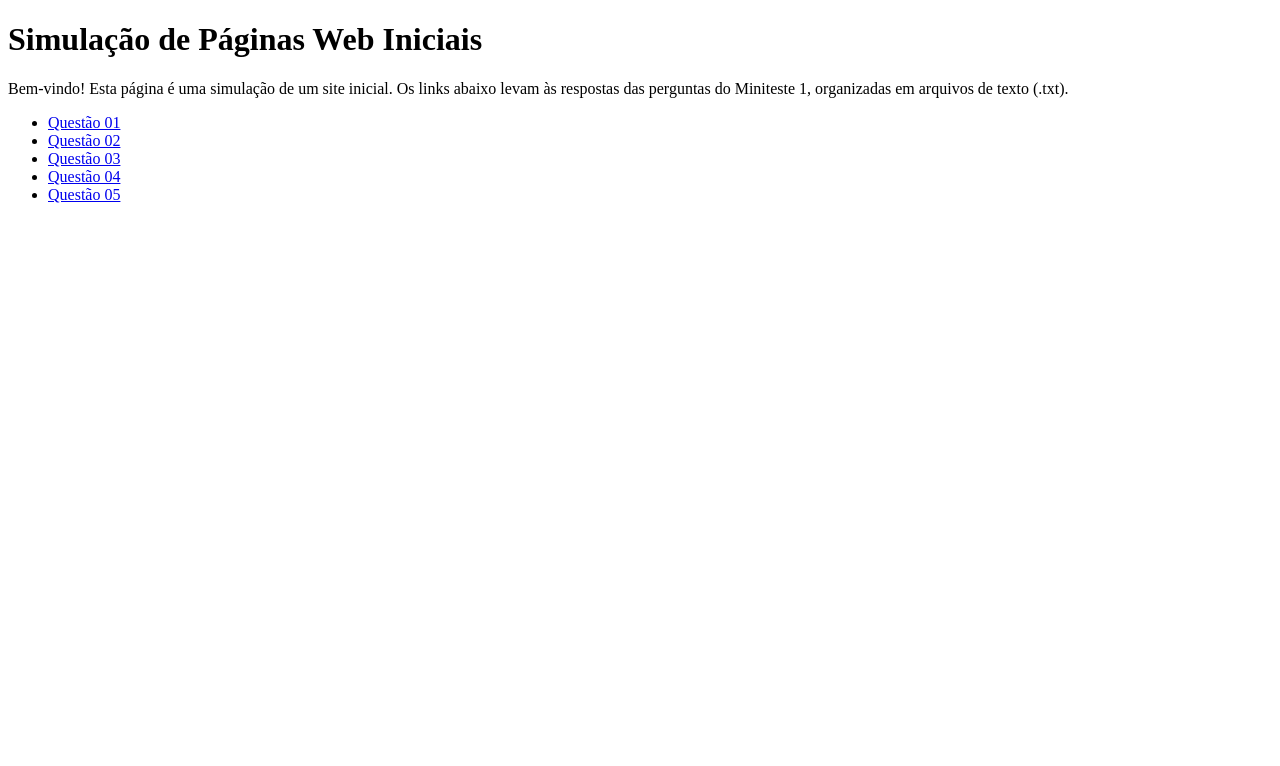
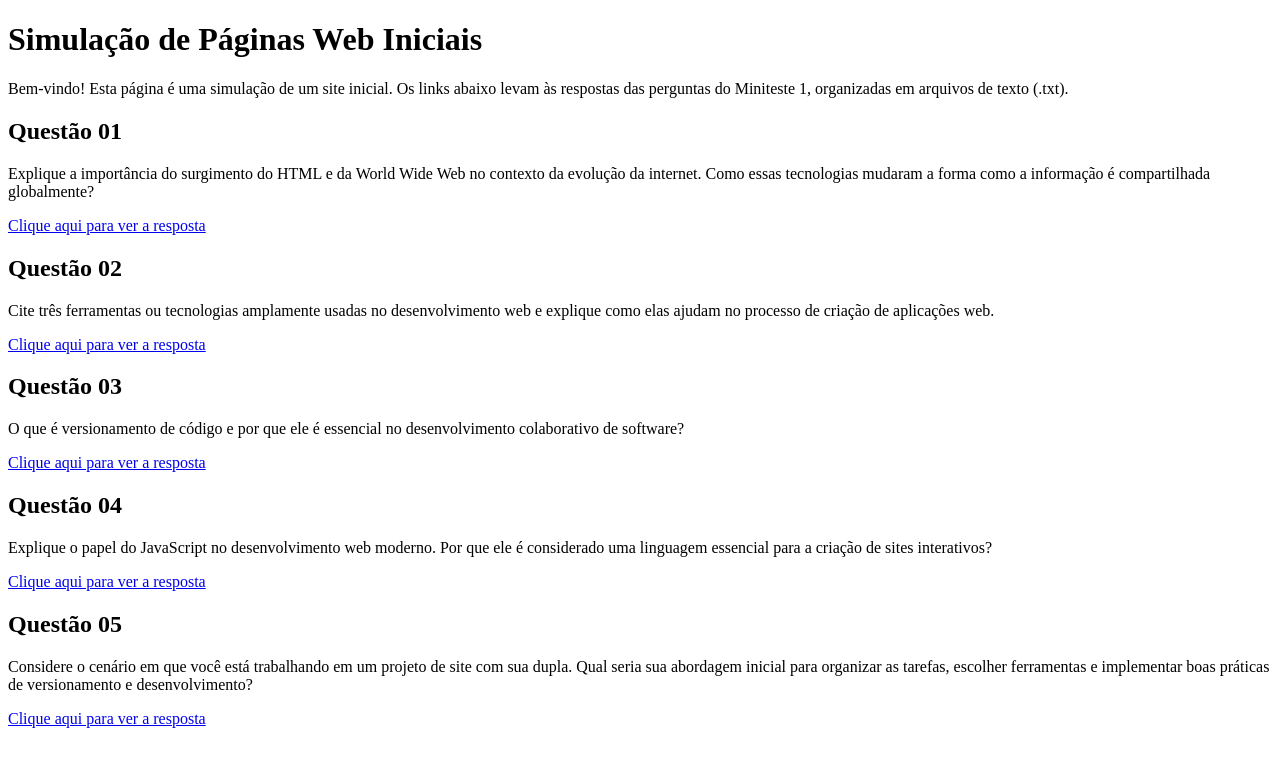
Before and after one commit to paulonc/principios-web, a plain HTML site: page lab1/index.html in a window 1280 px wide. Drawn offline with Linux system fonts and the light colour scheme.

Commit message:
Melhoria na estrutura do HTML

```diff
--- a/lab1/index.html
+++ b/lab1/index.html
@@ -20,14 +20,50 @@
             do Miniteste 1, organizadas em arquivos de texto (.txt).
         </p>
 
+        <section>
+            <h2>Questão 01</h2>
+            <p>
+                Explique a importância do surgimento do HTML e da World Wide Web no contexto da evolução da internet.
+                Como essas tecnologias mudaram a forma como a informação é compartilhada globalmente?
+            </p>
+            <a href="resposta1.txt">Clique aqui para ver a resposta</a>
+        </section>
 
-        <ul>
-            <li><a href="resposta1.txt">Questão 01</a></li>
-            <li><a href="resposta2.txt">Questão 02</a></li>
-            <li><a href="resposta3.txt">Questão 03</a></li>
-            <li><a href="resposta4.txt">Questão 04</a></li>
-            <li><a href="resposta5.txt">Questão 05</a></li>
-        </ul>
+        <section>
+            <h2>Questão 02</h2>
+            <p>
+                Cite três ferramentas ou tecnologias amplamente usadas no desenvolvimento web e explique como elas
+                ajudam no processo de criação de aplicações web.
+            </p>
+            <a href="resposta2.txt">Clique aqui para ver a resposta</a>
+        </section>
+
+        <section>
+            <h2>Questão 03</h2>
+            <p>
+                O que é versionamento de código e por que ele é essencial no desenvolvimento colaborativo de software?
+            </p>
+            <a href="resposta3.txt">Clique aqui para ver a resposta</a>
+        </section>
+
+        <section>
+            <h2>Questão 04</h2>
+            <p>
+                Explique o papel do JavaScript no desenvolvimento web moderno. Por que ele é considerado uma linguagem
+                essencial para a criação de sites interativos?
+            </p>
+            <a href="resposta4.txt">Clique aqui para ver a resposta</a>
+        </section>
+
+        <section>
+            <h2>Questão 05</h2>
+            <p>
+                Considere o cenário em que você está trabalhando em um projeto de site com sua dupla. Qual seria sua
+                abordagem inicial para organizar as tarefas, escolher ferramentas e implementar boas práticas de
+                versionamento e desenvolvimento?
+            </p>
+            <a href="resposta5.txt">Clique aqui para ver a resposta</a>
+        </section>
     </main>
 </body>
 
```
